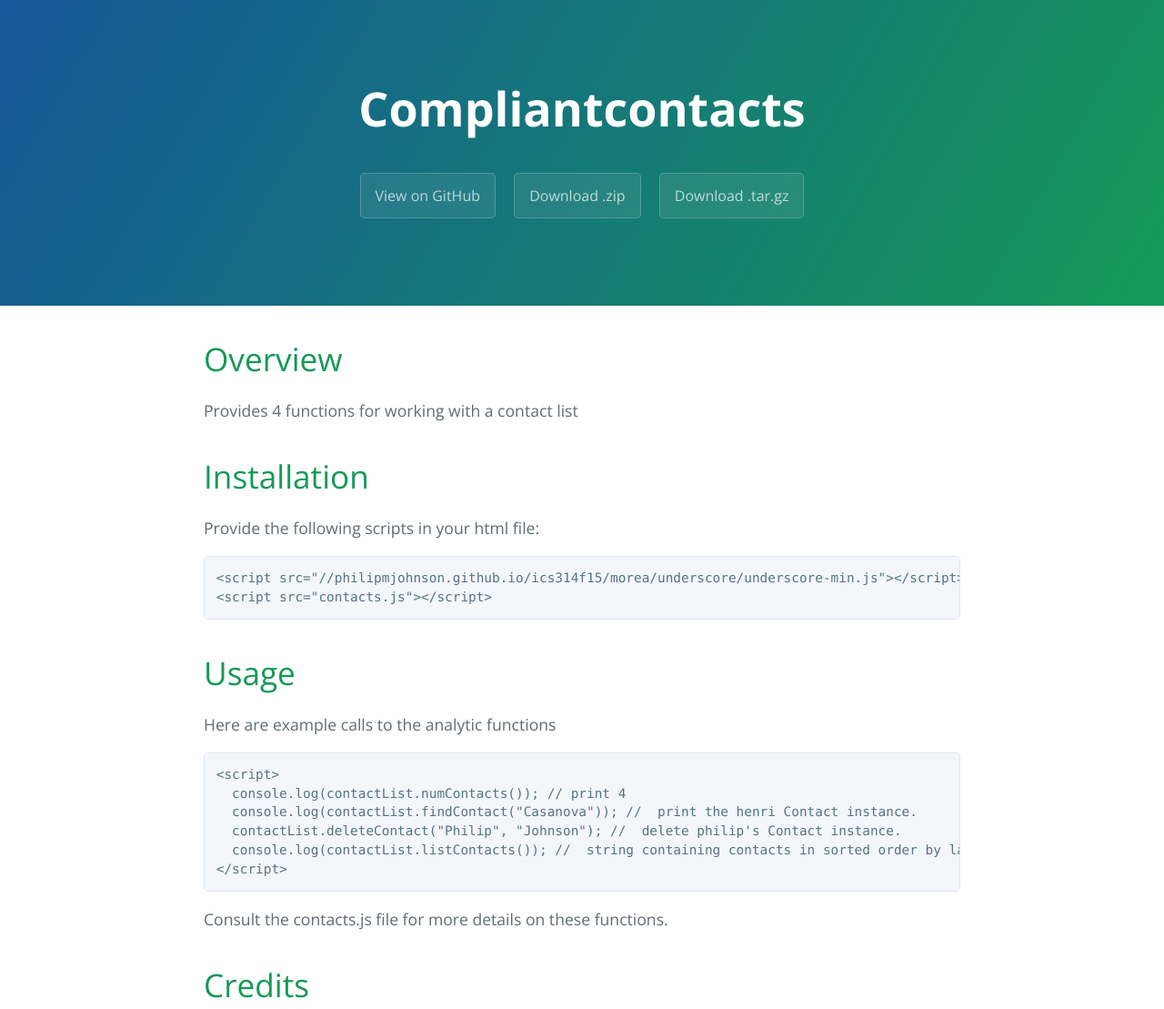
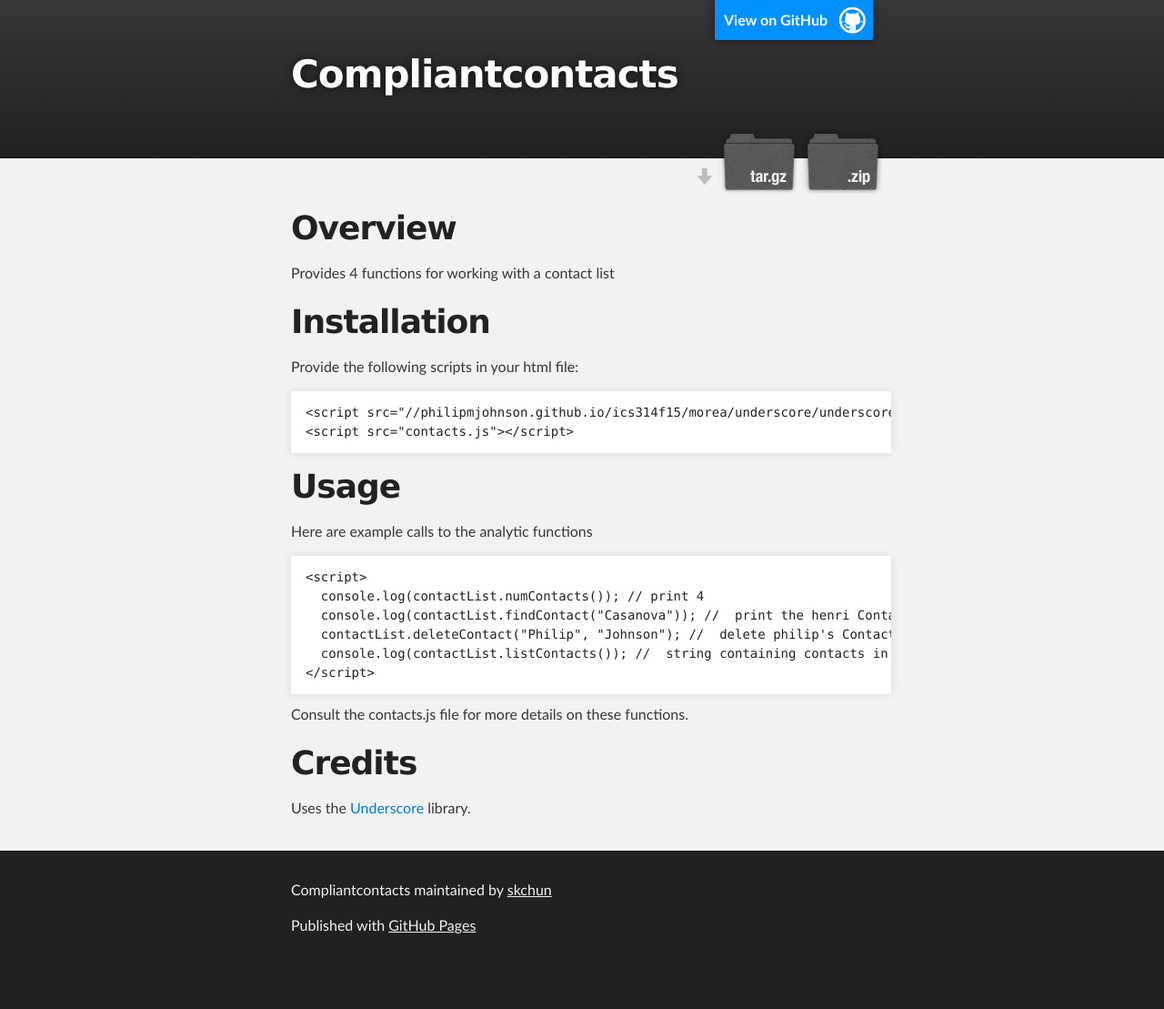
Before and after one commit to skchun/compliantcontacts, a plain HTML site: page index.html in a window 1280 px wide. Shown: the top 1109 px of the page at 91% size. After the commit the page ends 1064 px from the top, so only its background shows below. Drawn offline with nearby package versions, Linux system fonts and the light colour scheme.

```diff
--- a/index.html
+++ b/index.html
@@ -1,25 +1,37 @@
 <!DOCTYPE html>
-<html lang="en-us">
+<html>
+
   <head>
-    <meta charset="UTF-8">
-    <title>Compliantcontacts by skchun</title>
-    <meta name="viewport" content="width=device-width, initial-scale=1">
-    <link rel="stylesheet" type="text/css" href="stylesheets/normalize.css" media="screen">
-    <link href='https://fonts.googleapis.com/css?family=Open+Sans:400,700' rel='stylesheet' type='text/css'>
-    <link rel="stylesheet" type="text/css" href="stylesheets/stylesheet.css" media="screen">
-    <link rel="stylesheet" type="text/css" href="stylesheets/github-light.css" media="screen">
+    <meta charset='utf-8'>
+    <meta http-equiv="X-UA-Compatible" content="chrome=1">
+    <meta name="description" content="Compliantcontacts : ">
+
+    <link rel="stylesheet" type="text/css" media="screen" href="stylesheets/stylesheet.css">
+
+    <title>Compliantcontacts</title>
   </head>
+
   <body>
-    <section class="page-header">
-      <h1 class="project-name">Compliantcontacts</h1>
-      <h2 class="project-tagline"></h2>
-      <a href="https://github.com/skchun/compliantcontacts" class="btn">View on GitHub</a>
-      <a href="https://github.com/skchun/compliantcontacts/zipball/master" class="btn">Download .zip</a>
-      <a href="https://github.com/skchun/compliantcontacts/tarball/master" class="btn">Download .tar.gz</a>
-    </section>
 
-    <section class="main-content">
-      <h1>
+    <!-- HEADER -->
+    <div id="header_wrap" class="outer">
+        <header class="inner">
+          <a id="forkme_banner" href="https://github.com/skchun/compliantcontacts">View on GitHub</a>
+
+          <h1 id="project_title">Compliantcontacts</h1>
+          <h2 id="project_tagline"></h2>
+
+            <section id="downloads">
+              <a class="zip_download_link" href="https://github.com/skchun/compliantcontacts/zipball/master">Download this project as a .zip file</a>
+              <a class="tar_download_link" href="https://github.com/skchun/compliantcontacts/tarball/master">Download this project as a tar.gz file</a>
+            </section>
+        </header>
+    </div>
+
+    <!-- MAIN CONTENT -->
+    <div id="main_content_wrap" class="outer">
+      <section id="main_content" class="inner">
+        <h1>
 <a id="overview" class="anchor" href="#overview" aria-hidden="true"><span class="octicon octicon-link"></span></a>Overview</h1>
 
 <p>Provides 4 functions for working with a contact list</p>
@@ -52,14 +64,17 @@
 <a id="credits" class="anchor" href="#credits" aria-hidden="true"><span class="octicon octicon-link"></span></a>Credits</h1>
 
 <p>Uses the <a href="http://underscorejs.org">Underscore</a> library.</p>
+      </section>
+    </div>
 
-      <footer class="site-footer">
-        <span class="site-footer-owner"><a href="https://github.com/skchun/compliantcontacts">Compliantcontacts</a> is maintained by <a href="https://github.com/skchun">skchun</a>.</span>
+    <!-- FOOTER  -->
+    <div id="footer_wrap" class="outer">
+      <footer class="inner">
+        <p class="copyright">Compliantcontacts maintained by <a href="https://github.com/skchun">skchun</a></p>
+        <p>Published with <a href="https://pages.github.com">GitHub Pages</a></p>
+      </footer>
+    </div>
 
-        <span class="site-footer-credits">This page was generated by <a href="https://pages.github.com">GitHub Pages</a> using the <a href="https://github.com/jasonlong/cayman-theme">Cayman theme</a> by <a href="https://twitter.com/jasonlong">Jason Long</a>.</span>
-      </footer>
-
-    </section>
 
 
   </body>
--- /dev/null
+++ b/javascripts/main.js
@@ -0,0 +1 @@
+console.log('This would be the main JS file.');
--- a/stylesheets/stylesheet.css
+++ b/stylesheets/stylesheet.css
@@ -1,245 +1,425 @@
-* {
-  box-sizing: border-box; }
+/*******************************************************************************
+Slate Theme for GitHub Pages
+by Jason Costello, @jsncostello
+*******************************************************************************/
+
+@import url(github-light.css);
+
+/*******************************************************************************
+MeyerWeb Reset
+*******************************************************************************/
+
+html, body, div, span, applet, object, iframe,
+h1, h2, h3, h4, h5, h6, p, blockquote, pre,
+a, abbr, acronym, address, big, cite, code,
+del, dfn, em, img, ins, kbd, q, s, samp,
+small, strike, strong, sub, sup, tt, var,
+b, u, i, center,
+dl, dt, dd, ol, ul, li,
+fieldset, form, label, legend,
+table, caption, tbody, tfoot, thead, tr, th, td,
+article, aside, canvas, details, embed,
+figure, figcaption, footer, header, hgroup,
+menu, nav, output, ruby, section, summary,
+time, mark, audio, video {
+  margin: 0;
+  padding: 0;
+  border: 0;
+  font: inherit;
+  vertical-align: baseline;
+}
+
+/* HTML5 display-role reset for older browsers */
+article, aside, details, figcaption, figure,
+footer, header, hgroup, menu, nav, section {
+  display: block;
+}
+
+ol, ul {
+  list-style: none;
+}
+
+table {
+  border-collapse: collapse;
+  border-spacing: 0;
+}
+
+/*******************************************************************************
+Theme Styles
+*******************************************************************************/
 
 body {
-  padding: 0;
-  margin: 0;
-  font-family: "Open Sans", "Helvetica Neue", Helvetica, Arial, sans-serif;
+  box-sizing: border-box;
+  color:#373737;
+  background: #212121;
   font-size: 16px;
+  font-family: 'Myriad Pro', Calibri, Helvetica, Arial, sans-serif;
   line-height: 1.5;
-  color: #606c71; }
+  -webkit-font-smoothing: antialiased;
+}
+
+h1, h2, h3, h4, h5, h6 {
+  margin: 10px 0;
+  font-weight: 700;
+  color:#222222;
+  font-family: 'Lucida Grande', 'Calibri', Helvetica, Arial, sans-serif;
+  letter-spacing: -1px;
+}
+
+h1 {
+  font-size: 36px;
+  font-weight: 700;
+}
+
+h2 {
+  padding-bottom: 10px;
+  font-size: 32px;
+  background: url('../images/bg_hr.png') repeat-x bottom;
+}
+
+h3 {
+  font-size: 24px;
+}
+
+h4 {
+  font-size: 21px;
+}
+
+h5 {
+  font-size: 18px;
+}
+
+h6 {
+  font-size: 16px;
+}
+
+p {
+  margin: 10px 0 15px 0;
+}
+
+footer p {
+  color: #f2f2f2;
+}
 
 a {
-  color: #1e6bb8;
-  text-decoration: none; }
-  a:hover {
-    text-decoration: underline; }
+  text-decoration: none;
+  color: #007edf;
+  text-shadow: none;
 
-.btn {
-  display: inline-block;
-  margin-bottom: 1rem;
-  color: rgba(255, 255, 255, 0.7);
-  background-color: rgba(255, 255, 255, 0.08);
-  border-color: rgba(255, 255, 255, 0.2);
-  border-style: solid;
-  border-width: 1px;
-  border-radius: 0.3rem;
-  transition: color 0.2s, background-color 0.2s, border-color 0.2s; }
-  .btn + .btn {
-    margin-left: 1rem; }
+  transition: color 0.5s ease;
+  transition: text-shadow 0.5s ease;
+  -webkit-transition: color 0.5s ease;
+  -webkit-transition: text-shadow 0.5s ease;
+  -moz-transition: color 0.5s ease;
+  -moz-transition: text-shadow 0.5s ease;
+  -o-transition: color 0.5s ease;
+  -o-transition: text-shadow 0.5s ease;
+  -ms-transition: color 0.5s ease;
+  -ms-transition: text-shadow 0.5s ease;
+}
 
-.btn:hover {
-  color: rgba(255, 255, 255, 0.8);
-  text-decoration: none;
-  background-color: rgba(255, 255, 255, 0.2);
-  border-color: rgba(255, 255, 255, 0.3); }
+a:hover, a:focus {text-decoration: underline;}
 
-@media screen and (min-width: 64em) {
-  .btn {
-    padding: 0.75rem 1rem; } }
+footer a {
+  color: #F2F2F2;
+  text-decoration: underline;
+}
 
-@media screen and (min-width: 42em) and (max-width: 64em) {
-  .btn {
-    padding: 0.6rem 0.9rem;
-    font-size: 0.9rem; } }
+em {
+  font-style: italic;
+}
 
-@media screen and (max-width: 42em) {
-  .btn {
-    display: block;
-    width: 100%;
-    padding: 0.75rem;
-    font-size: 0.9rem; }
-    .btn + .btn {
-      margin-top: 1rem;
-      margin-left: 0; } }
+strong {
+  font-weight: bold;
+}
 
-.page-header {
+img {
+  position: relative;
+  margin: 0 auto;
+  max-width: 739px;
+  padding: 5px;
+  margin: 10px 0 10px 0;
+  border: 1px solid #ebebeb;
+
+  box-shadow: 0 0 5px #ebebeb;
+  -webkit-box-shadow: 0 0 5px #ebebeb;
+  -moz-box-shadow: 0 0 5px #ebebeb;
+  -o-box-shadow: 0 0 5px #ebebeb;
+  -ms-box-shadow: 0 0 5px #ebebeb;
+}
+
+p img {
+  display: inline;
+  margin: 0;
+  padding: 0;
+  vertical-align: middle;
+  text-align: center;
+  border: none;
+}
+
+pre, code {
+  width: 100%;
+  color: #222;
+  background-color: #fff;
+
+  font-family: Monaco, "Bitstream Vera Sans Mono", "Lucida Console", Terminal, monospace;
+  font-size: 14px;
+
+  border-radius: 2px;
+  -moz-border-radius: 2px;
+  -webkit-border-radius: 2px;
+}
+
+pre {
+  width: 100%;
+  padding: 10px;
+  box-shadow: 0 0 10px rgba(0,0,0,.1);
+  overflow: auto;
+}
+
+code {
+  padding: 3px;
+  margin: 0 3px;
+  box-shadow: 0 0 10px rgba(0,0,0,.1);
+}
+
+pre code {
+  display: block;
+  box-shadow: none;
+}
+
+blockquote {
+  color: #666;
+  margin-bottom: 20px;
+  padding: 0 0 0 20px;
+  border-left: 3px solid #bbb;
+}
+
+
+ul, ol, dl {
+  margin-bottom: 15px
+}
+
+ul {
+  list-style-position: inside;
+  list-style: disc;
+  padding-left: 20px;
+}
+
+ol {
+  list-style-position: inside;
+  list-style: decimal;
+  padding-left: 20px;
+}
+
+dl dt {
+  font-weight: bold;
+}
+
+dl dd {
+  padding-left: 20px;
+  font-style: italic;
+}
+
+dl p {
+  padding-left: 20px;
+  font-style: italic;
+}
+
+hr {
+  height: 1px;
+  margin-bottom: 5px;
+  border: none;
+  background: url('../images/bg_hr.png') repeat-x center;
+}
+
+table {
+  border: 1px solid #373737;
+  margin-bottom: 20px;
+  text-align: left;
+ }
+
+th {
+  font-family: 'Lucida Grande', 'Helvetica Neue', Helvetica, Arial, sans-serif;
+  padding: 10px;
+  background: #373737;
   color: #fff;
-  text-align: center;
-  background-color: #159957;
-  background-image: linear-gradient(120deg, #155799, #159957); }
+ }
 
-@media screen and (min-width: 64em) {
-  .page-header {
-    padding: 5rem 6rem; } }
+td {
+  padding: 10px;
+  border: 1px solid #373737;
+ }
 
-@media screen and (min-width: 42em) and (max-width: 64em) {
-  .page-header {
-    padding: 3rem 4rem; } }
+form {
+  background: #f2f2f2;
+  padding: 20px;
+}
 
-@media screen and (max-width: 42em) {
-  .page-header {
-    padding: 2rem 1rem; } }
+/*******************************************************************************
+Full-Width Styles
+*******************************************************************************/
 
-.project-name {
-  margin-top: 0;
-  margin-bottom: 0.1rem; }
+.outer {
+  width: 100%;
+}
 
-@media screen and (min-width: 64em) {
-  .project-name {
-    font-size: 3.25rem; } }
+.inner {
+  position: relative;
+  max-width: 640px;
+  padding: 20px 10px;
+  margin: 0 auto;
+}
 
-@media screen and (min-width: 42em) and (max-width: 64em) {
-  .project-name {
-    font-size: 2.25rem; } }
+#forkme_banner {
+  display: block;
+  position: absolute;
+  top:0;
+  right: 10px;
+  z-index: 10;
+  padding: 10px 50px 10px 10px;
+  color: #fff;
+  background: url('../images/blacktocat.png') #0090ff no-repeat 95% 50%;
+  font-weight: 700;
+  box-shadow: 0 0 10px rgba(0,0,0,.5);
+  border-bottom-left-radius: 2px;
+  border-bottom-right-radius: 2px;
+}
 
-@media screen and (max-width: 42em) {
-  .project-name {
-    font-size: 1.75rem; } }
+#header_wrap {
+  background: #212121;
+  background: -moz-linear-gradient(top, #373737, #212121);
+  background: -webkit-linear-gradient(top, #373737, #212121);
+  background: -ms-linear-gradient(top, #373737, #212121);
+  background: -o-linear-gradient(top, #373737, #212121);
+  background: linear-gradient(top, #373737, #212121);
+}
 
-.project-tagline {
-  margin-bottom: 2rem;
-  font-weight: normal;
-  opacity: 0.7; }
+#header_wrap .inner {
+  padding: 50px 10px 30px 10px;
+}
 
-@media screen and (min-width: 64em) {
-  .project-tagline {
-    font-size: 1.25rem; } }
+#project_title {
+  margin: 0;
+  color: #fff;
+  font-size: 42px;
+  font-weight: 700;
+  text-shadow: #111 0px 0px 10px;
+}
 
-@media screen and (min-width: 42em) and (max-width: 64em) {
-  .project-tagline {
-    font-size: 1.15rem; } }
+#project_tagline {
+  color: #fff;
+  font-size: 24px;
+  font-weight: 300;
+  background: none;
+  text-shadow: #111 0px 0px 10px;
+}
 
-@media screen and (max-width: 42em) {
-  .project-tagline {
-    font-size: 1rem; } }
+#downloads {
+  position: absolute;
+  width: 210px;
+  z-index: 10;
+  bottom: -40px;
+  right: 0;
+  height: 70px;
+  background: url('../images/icon_download.png') no-repeat 0% 90%;
+}
 
-.main-content :first-child {
-  margin-top: 0; }
-.main-content img {
-  max-width: 100%; }
-.main-content h1, .main-content h2, .main-content h3, .main-content h4, .main-content h5, .main-content h6 {
-  margin-top: 2rem;
-  margin-bottom: 1rem;
-  font-weight: normal;
-  color: #159957; }
-.main-content p {
-  margin-bottom: 1em; }
-.main-content code {
-  padding: 2px 4px;
-  font-family: Consolas, "Liberation Mono", Menlo, Courier, monospace;
-  font-size: 0.9rem;
-  color: #383e41;
-  background-color: #f3f6fa;
-  border-radius: 0.3rem; }
-.main-content pre {
-  padding: 0.8rem;
-  margin-top: 0;
-  margin-bottom: 1rem;
-  font: 1rem Consolas, "Liberation Mono", Menlo, Courier, monospace;
-  color: #567482;
-  word-wrap: normal;
-  background-color: #f3f6fa;
-  border: solid 1px #dce6f0;
-  border-radius: 0.3rem; }
-  .main-content pre > code {
-    padding: 0;
-    margin: 0;
-    font-size: 0.9rem;
-    color: #567482;
-    word-break: normal;
-    white-space: pre;
-    background: transparent;
-    border: 0; }
-.main-content .highlight {
-  margin-bottom: 1rem; }
-  .main-content .highlight pre {
-    margin-bottom: 0;
-    word-break: normal; }
-.main-content .highlight pre, .main-content pre {
-  padding: 0.8rem;
-  overflow: auto;
-  font-size: 0.9rem;
-  line-height: 1.45;
-  border-radius: 0.3rem; }
-.main-content pre code, .main-content pre tt {
-  display: inline;
-  max-width: initial;
-  padding: 0;
-  margin: 0;
-  overflow: initial;
-  line-height: inherit;
-  word-wrap: normal;
-  background-color: transparent;
-  border: 0; }
-  .main-content pre code:before, .main-content pre code:after, .main-content pre tt:before, .main-content pre tt:after {
-    content: normal; }
-.main-content ul, .main-content ol {
-  margin-top: 0; }
-.main-content blockquote {
-  padding: 0 1rem;
-  margin-left: 0;
-  color: #819198;
-  border-left: 0.3rem solid #dce6f0; }
-  .main-content blockquote > :first-child {
-    margin-top: 0; }
-  .main-content blockquote > :last-child {
-    margin-bottom: 0; }
-.main-content table {
+.zip_download_link {
   display: block;
-  width: 100%;
-  overflow: auto;
-  word-break: normal;
-  word-break: keep-all; }
-  .main-content table th {
-    font-weight: bold; }
-  .main-content table th, .main-content table td {
-    padding: 0.5rem 1rem;
-    border: 1px solid #e9ebec; }
-.main-content dl {
-  padding: 0; }
-  .main-content dl dt {
-    padding: 0;
-    margin-top: 1rem;
-    font-size: 1rem;
-    font-weight: bold; }
-  .main-content dl dd {
-    padding: 0;
-    margin-bottom: 1rem; }
-.main-content hr {
-  height: 2px;
-  padding: 0;
-  margin: 1rem 0;
-  background-color: #eff0f1;
-  border: 0; }
+  float: right;
+  width: 90px;
+  height:70px;
+  text-indent: -5000px;
+  overflow: hidden;
+  background: url(../images/sprite_download.png) no-repeat bottom left;
+}
 
-@media screen and (min-width: 64em) {
-  .main-content {
-    max-width: 64rem;
-    padding: 2rem 6rem;
-    margin: 0 auto;
-    font-size: 1.1rem; } }
+.tar_download_link {
+  display: block;
+  float: right;
+  width: 90px;
+  height:70px;
+  text-indent: -5000px;
+  overflow: hidden;
+  background: url(../images/sprite_download.png) no-repeat bottom right;
+  margin-left: 10px;
+}
 
-@media screen and (min-width: 42em) and (max-width: 64em) {
-  .main-content {
-    padding: 2rem 4rem;
-    font-size: 1.1rem; } }
+.zip_download_link:hover {
+  background: url(../images/sprite_download.png) no-repeat top left;
+}
 
-@media screen and (max-width: 42em) {
-  .main-content {
-    padding: 2rem 1rem;
-    font-size: 1rem; } }
+.tar_download_link:hover {
+  background: url(../images/sprite_download.png) no-repeat top right;
+}
 
-.site-footer {
-  padding-top: 2rem;
-  margin-top: 2rem;
-  border-top: solid 1px #eff0f1; }
+#main_content_wrap {
+  background: #f2f2f2;
+  border-top: 1px solid #111;
+  border-bottom: 1px solid #111;
+}
 
-.site-footer-owner {
-  display: block;
-  font-weight: bold; }
+#main_content {
+  padding-top: 40px;
+}
 
-.site-footer-credits {
-  color: #819198; }
+#footer_wrap {
+  background: #212121;
+}
 
-@media screen and (min-width: 64em) {
-  .site-footer {
-    font-size: 1rem; } }
 
-@media screen and (min-width: 42em) and (max-width: 64em) {
-  .site-footer {
-    font-size: 1rem; } }
 
-@media screen and (max-width: 42em) {
-  .site-footer {
-    font-size: 0.9rem; } }
+/*******************************************************************************
+Small Device Styles
+*******************************************************************************/
+
+@media screen and (max-width: 480px) {
+  body {
+    font-size:14px;
+  }
+
+  #downloads {
+    display: none;
+  }
+
+  .inner {
+    min-width: 320px;
+    max-width: 480px;
+  }
+
+  #project_title {
+  font-size: 32px;
+  }
+
+  h1 {
+    font-size: 28px;
+  }
+
+  h2 {
+    font-size: 24px;
+  }
+
+  h3 {
+    font-size: 21px;
+  }
+
+  h4 {
+    font-size: 18px;
+  }
+
+  h5 {
+    font-size: 14px;
+  }
+
+  h6 {
+    font-size: 12px;
+  }
+
+  code, pre {
+    min-width: 320px;
+    max-width: 480px;
+    font-size: 11px;
+  }
+
+}
```
Also changed, not shown: images/bg_hr.png (added), images/blacktocat.png (added), images/icon_download.png (added), images/sprite_download.png (added).
